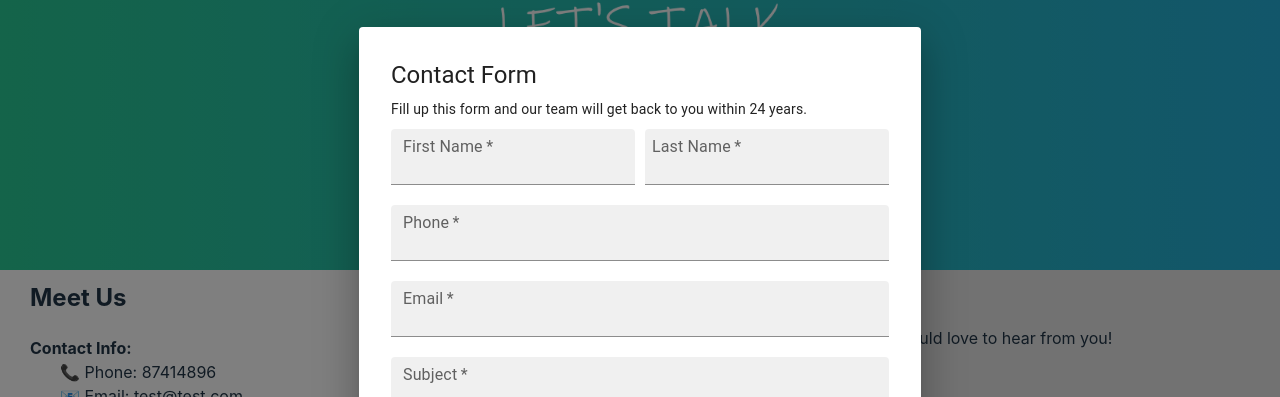
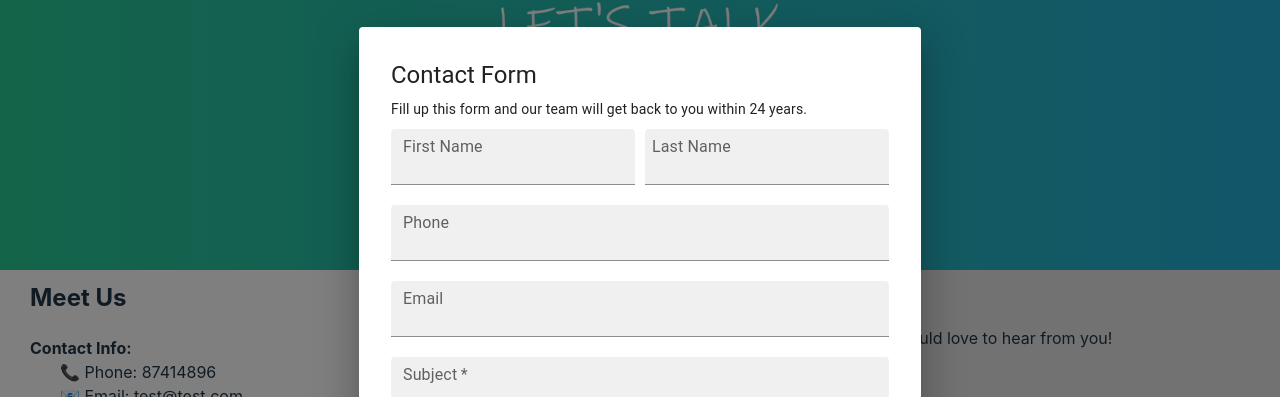
Before and after one commit to ntu-se7-grp3/garang-guni, a React (Vite) app: page /contact in a window 1280 px wide. Both pictures are taken after a click on the button "Contact us". Shown: the part 103-500 px from the top of the page. Built offline with nearby package versions, Linux system fonts and the light colour scheme.

Commit message:
Add ContactForm with Material Ui

```diff
--- a/src/components/ContactForm.jsx
+++ b/src/components/ContactForm.jsx
@@ -1,7 +1,97 @@
+import { useState, useRef, useEffect } from "react";
+import Joi from "joi-browser"
 import { Button, styled, TextField, Typography } from "@mui/material";
+
 import styles from "./ContactForm.module.css";
 
-function ContactForm({ handleClose=()=>{}, handleSubmit=()=>{} } ) {
+const initFormState = {
+  firstName: "",
+  lastName: "",
+  phone: "",
+  email: "",
+  subject: "",
+  messageBody: ""
+};
+
+const schema = {
+  firstName: Joi.string().min(1).max(60),
+  lastName: Joi.string().min(1).max(60),
+  phone: Joi.string().regex(/^[0-9]{8}$/),
+  email: Joi.string().email(),
+  subject: Joi.string().min(1).required(),
+  messageBody: Joi.string().min(1).required()
+};
+
+function ContactForm({ handleClose=()=>{} } ) {
+  const [form, setForm] = useState(initFormState);
+  const [currentFocus, setCurrentFocus] = useState("");
+  const [error, setError] = useState({});
+
+  const inpRef = useRef("");
+
+  useEffect(() => {
+    if (inpRef.current !== "") inpRef.current.focus();
+   },[form]);
+
+  const handleOnChange = (e) => {
+    const { name, value } = e.target;
+    setForm((prevForm) => {
+      return {
+        ...prevForm,
+        [name]: value,
+      }
+    });
+
+    const errorMessage = validate(e);
+    setError((error) => {
+      const newError = {...error};
+      if (errorMessage) {
+        newError[name] = errorMessage;
+      } else {
+        delete newError[name];
+      }
+
+      return newError;
+    });
+  };
+
+  const validate = (e) => {
+    const { name, value } = e.target;
+    const objToCompare = { [name]: value };
+    const fieldSchema = { [name]: schema[name] };
+
+    const result = Joi.validate(objToCompare, fieldSchema);
+
+    const { error } = result;
+
+    if (error) return error.details[0].message;
+    else return null;
+  };
+
+  const handleOnSubmit = (e) => {
+    e.preventDefault();
+    const allSchema = Joi.object(schema).or("firstName","lastName").or("email","phone");
+    const result = Joi.validate(form, allSchema, { abortEarly: false });
+
+    const { error } = result;
+    console.log(error);
+
+    if(!error) {
+      // Call the api after the api is created.
+      alert("Success");
+    } else {
+      const errorData = error.details.reduce((acc, curItem) => {
+        const name = curItem.path[0];
+        const message = curItem.message;
+        const updatedMessage = acc[name] ? acc[name] + "," + message : message;
+        acc[name] = updatedMessage;
+
+        return acc;
+      },{});
+
+      setError(errorData);
+    }
+  };
 
   const StyledTextField = styled(TextField)(({ theme }) => ({
     width: "100%",
@@ -9,25 +99,70 @@ function ContactForm({ handleClose=()=>{}, handleSubmit=()=>{} } ) {
   }));
 
   return (
-    <form onSubmit={handleSubmit} className={styles.form}>
+    <form onSubmit={handleOnSubmit} className={styles.form}>
       <Typography gutterBottom variant="h5">Contact Form</Typography>
       <Typography variant="body2" component="p">
         Fill up this form and our team will get back to you within 24 years.
       </Typography>
       <div className={styles.nameField}>
-        <StyledTextField style={{paddingRight: "5px"}}
+        <StyledTextField name="firstName"
+                         inputRef={currentFocus === "firstName" ? inpRef: null}
+                         style={{paddingRight: "5px"}}
                          label="First Name"
                          variant="filled"
-                         required/>
-        <StyledTextField style={{paddingLeft: "5px"}}
+                         value={form.firstName}
+                         onChange={handleOnChange}
+                         onFocus={() => setCurrentFocus("firstName")}
+                         />
+        <StyledTextField name="lastName"
+                         inputRef={currentFocus === "lastName" ? inpRef : null}
+                         style={{paddingLeft: "5px"}}
                          label="Last Name"
                          variant="filled"
-                         required/>
+                         value={form.lastName}
+                         onFocus={() => setCurrentFocus("lastName")}
+                         onChange={handleOnChange}/>
       </div>
-      <StyledTextField label="Phone" type="tel" variant="filled" required/>
-      <StyledTextField label="Email" type="email" variant="filled" required/>
-      <StyledTextField label="Subject" variant="filled" required/>
-      <StyledTextField label="Message Content" multiline variant="filled" required/>
+      <StyledTextField name="phone"
+                       inputRef={currentFocus === "phone" ? inpRef : null}
+                       label="Phone"
+                       type="tel"
+                       variant="filled"
+                       value={form.phone}
+                       onFocus={() => setCurrentFocus("phone")}
+                       onChange={handleOnChange}/>
+      <StyledTextField name="email"
+                       inputRef={currentFocus === "email" ? inpRef : null}
+                       label="Email"
+                       type="email"
+                       variant="filled"
+                       value={form.email}
+                       onFocus={() => setCurrentFocus("email")}
+                       onChange={handleOnChange}/>
+      <StyledTextField name="subject"
+                       inputRef={currentFocus === "subject" ? inpRef : null}
+                       label="Subject"
+                       variant="filled"
+                       value={form.subject}
+                       onFocus={() => setCurrentFocus("subject")}
+                       onChange={handleOnChange}
+                       required/>
+      <StyledTextField name="messageBody"
+                       inputRef={currentFocus === "messageBody" ? inpRef : null}
+                       label="Message Content"
+                       multiline
+                       variant="filled"
+                       value={form.messageBody}
+                       onFocus={(e) => {
+                        setCurrentFocus("messageBody");
+                        return e.currentTarget.setSelectionRange(
+                          e.currentTarget.value.length,
+                          e.currentTarget.value.length
+                        );
+                      }}
+                       onChange={handleOnChange}
+                       required/>
+
       <div className={styles.formButtons}>
         <Button type="submit" variant="contained" color="primary" >Submit</Button>
         <Button variant="contained"
--- a/src/pages/Contact.jsx
+++ b/src/pages/Contact.jsx
@@ -46,7 +46,7 @@ function Contact() {
           <button className={styles.inquryButton}
                   onClick={toggleInquiryForm}
           >Contact us</button>
-          <ModalDialog isOpen={isShowingForm} />
+          <ModalDialog isOpen={isShowingForm} handleClose={toggleInquiryForm}/>
         </div>
       </div>
     </div>
```
